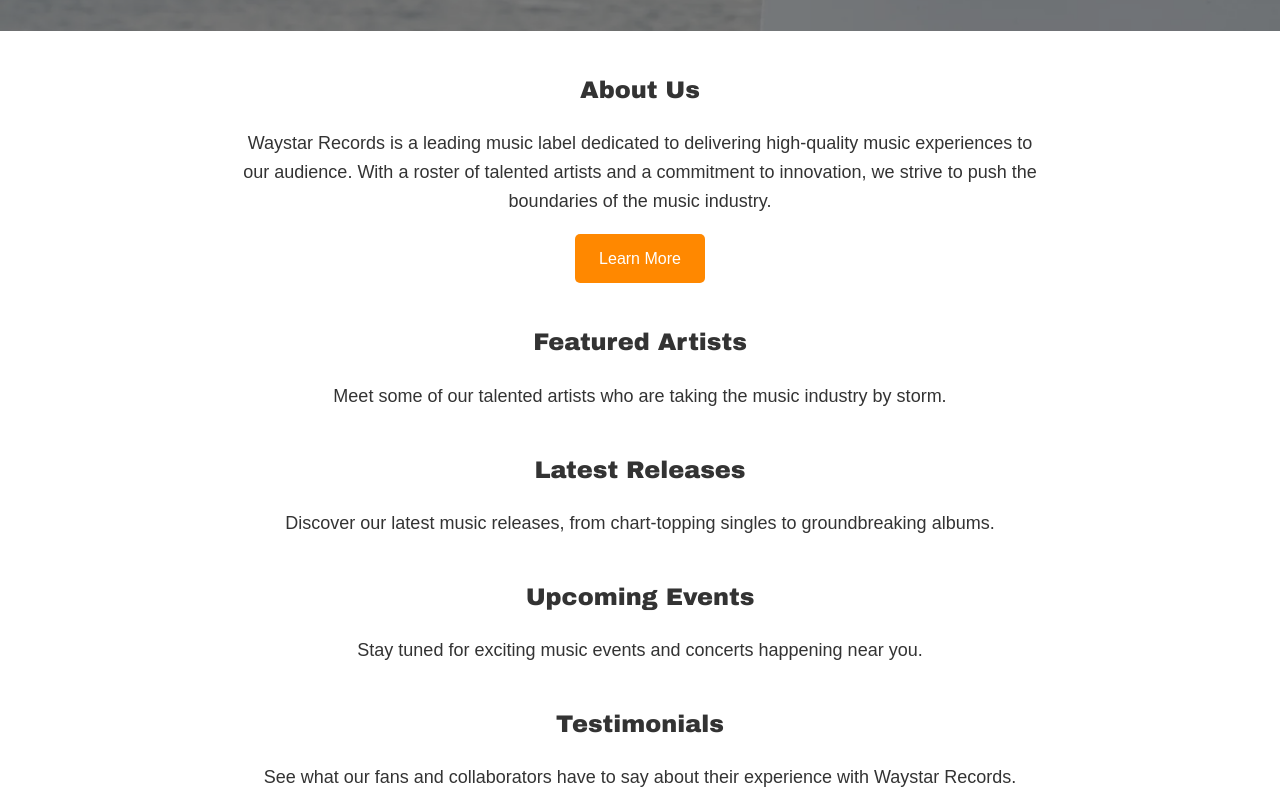
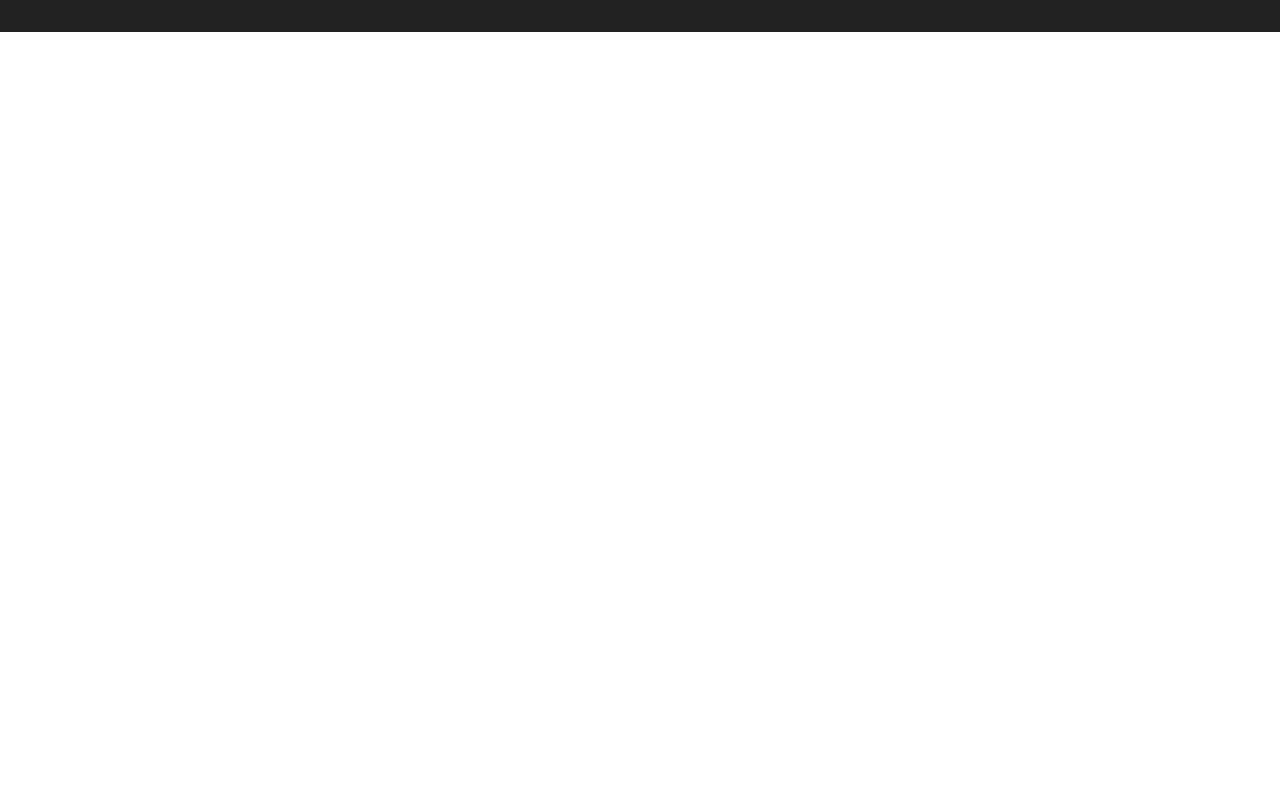
Before and after one commit to bostonbachexchange/waystar-records, a React (Create React App) app: page / in a window 1280 px wide. Shown: the part 320-1120 px from the top of the page. After the commit the page ends 800 px from the top, so only its background shows below. Built offline with nearby package versions, Linux system fonts and the light colour scheme.

Commit message:
route roots

```diff
--- a/src/App.js
+++ b/src/App.js
@@ -20,44 +20,44 @@
         <nav>
           <ul>
             <li>
-              <Link to="/">Home</Link>
+              <Link to="/waystar-records/">Home</Link>
             </li>
             <li>
-              <Link to="/artists">Artists</Link>
+              <Link to="/waystar-records/artists">Artists</Link>
             </li>
             <li>
-              <Link to="/about">About Us</Link>
+              <Link to="/waystar-records/about">About Us</Link>
             </li>
             <li>
-              <Link to="/services">Services</Link>
+              <Link to="/waystar-records/services">Services</Link>
             </li>
             <li>
-              <Link to="/events">Events</Link>
+              <Link to="/waystar-records/events">Events</Link>
             </li>
             <li>
-              <Link to="/news">News</Link>
+              <Link to="/waystar-records/news">News</Link>
             </li>
             <li>
-              <Link to="/releases">Releases</Link>
+              <Link to="/waystar-records/releases">Releases</Link>
             </li>
             <li>
-              <Link to="/testimonials">Testimonials</Link>
+              <Link to="/waystar-records/testimonials">Testimonials</Link>
             </li>
             <li>
-              <Link to="/contact">Contact</Link>
+              <Link to="/waystar-records/contact">Contact</Link>
             </li>
           </ul>
         </nav>
         <Routes>
-          <Route path="/" element={<Home />} />
-          <Route path="/artists" element={<Artists />} />
-          <Route path="/about" element={<About />} />
+          <Route path="/waystar-records/" element={<Home />} />
+          <Route path="/waystar-records/artists" element={<Artists />} />
+          <Route path="/waystar-records/about" element={<About />} />
           <Route path="/services" element={<Services />} />
-          <Route path="/events" element={<Events />} />
-          <Route path="/news" element={<News />} />
-          <Route path="/releases" element={<Releases />} />
-          <Route path="/testimonials" element={<Testimonials />} />
-          <Route path="/contact" element={<Contact />} />
+          <Route path="/waystar-records/events" element={<Events />} />
+          <Route path="/waystar-records/news" element={<News />} />
+          <Route path="/waystar-records/releases" element={<Releases />} />
+          <Route path="/waystar-records/testimonials" element={<Testimonials />} />
+          <Route path="/waystar-records/contact" element={<Contact />} />
         </Routes>
         <Footer />
       </div>
```
